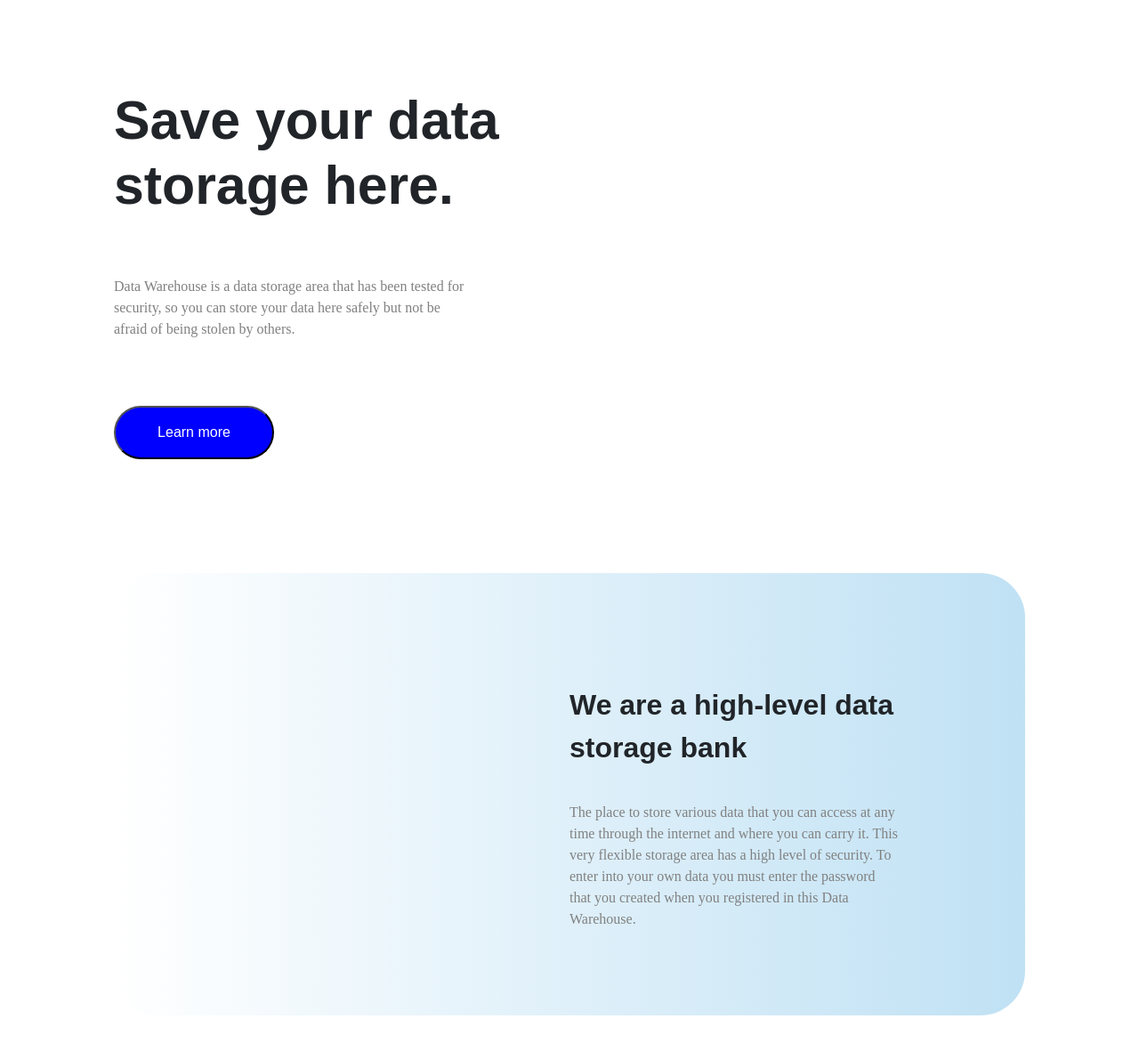
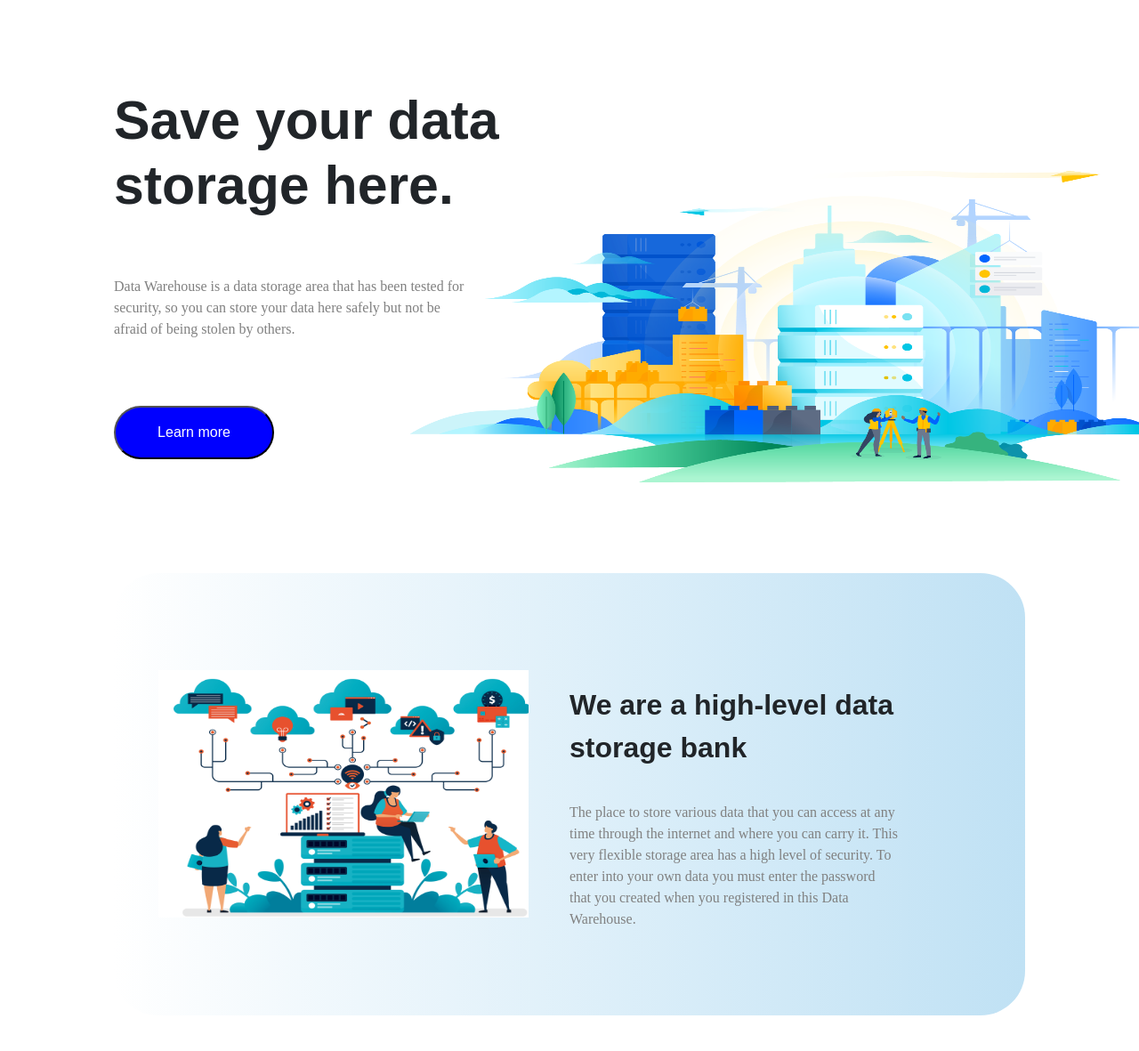
Before and after one commit to jaceksl1/projec2-RWD, a website: page index.html in a window 1280 px wide. Shown: the part 119-1300 px from the top of the page at 89% size. Drawn offline with nearby package versions, Linux system fonts and the light colour scheme; the site is published under a folder, as on GitHub Pages, so addresses that start at the root find nothing.

Commit message:
Update style.css

```diff
--- a/style.css
+++ b/style.css
@@ -26,7 +26,7 @@ body {
 }
 
 .section1 {
-  background-image: url(/pictures/background1.jpg);
+  background-image: url(pictures/background1.jpg);
   background-size: 60% 100%;
   background-repeat: no-repeat;
   background-position: 100% 80%;
@@ -426,7 +426,7 @@ body {
       background-size: 45% 70%;
     }
     .s2box-item {
-      background-image: url(/pictures/background2.jpg);
+      background-image: url(pictures/background2.jpg);
       background-size: 45% 70%;
       background-repeat: no-repeat;
       background-position: left;
```
